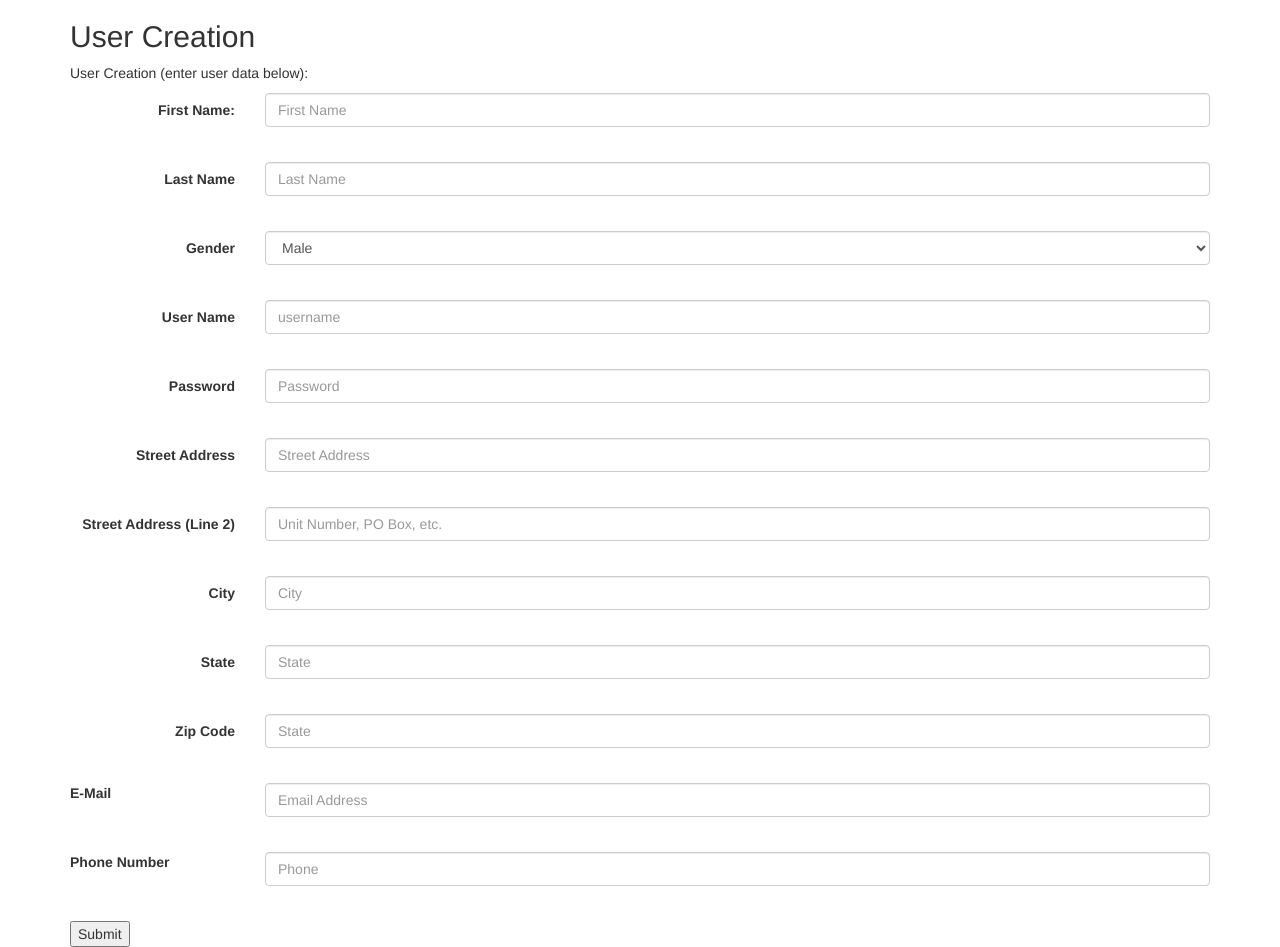
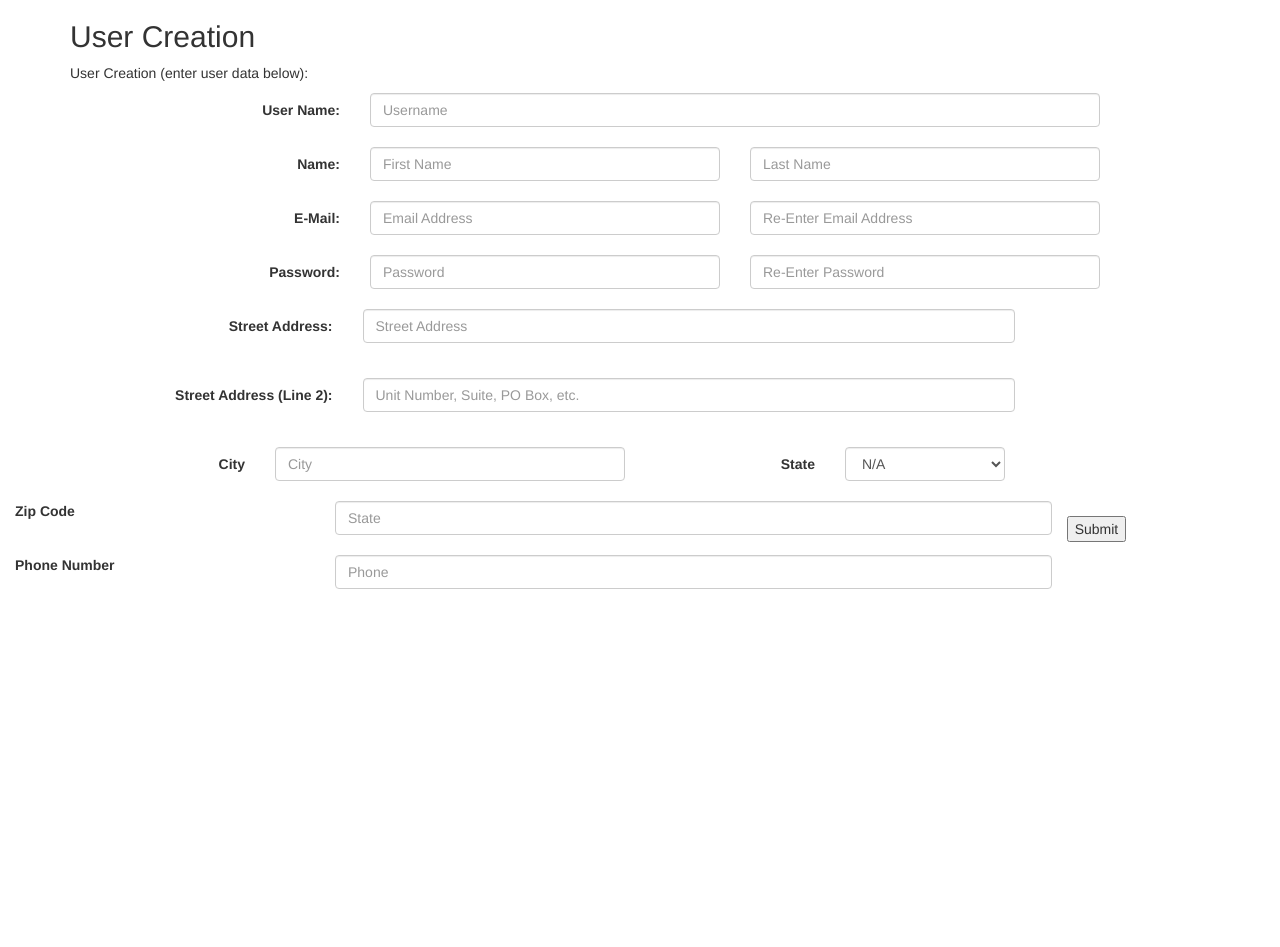
Before and after one commit to CodeBreakerz/adlister.dev, a PHP site: page /users.create.php in a window 1280 px wide. After the commit the page ends 589 px from the top, so only its background shows below. Run offline with PHP 8.4, Linux system fonts and the light colour scheme; some libraries are stand-ins or nearby versions.

Commit message:
Adding updated user creation screen files

```diff
--- a/public/users.create.php
+++ b/public/users.create.php
@@ -35,94 +35,156 @@
 			<p>User Creation (enter user data below):</p>
 
 		<form method="POST" action="" class="form-horizontal">
-			<div class="form-group">
-				<label for="first_name" class="control-label col-sm-2">First Name:</label>
-				<div class="col-sm-10">
-					<input type="text" name="first_name" placeholder="First Name" class="form-control"><br>
+			<div class="form-group-inline">
+				<label for="username" class="control-label col-sm-3">User Name:</label>
+				<div class="col-sm-8">
+					<input type="text" name="username" placeholder="Username" class="form-control"><br>
 				</div>
 			</div>
 
-			<div class="form-group">
-				<label for="last_name" class="control-label col-sm-2">Last Name</label>
-				<div class="col-sm-10">
+			<div class="form-group-inline">
+				<label for="first_name" class="control-label col-sm-3">Name:</label>
+				<div class="col-sm-4">
+					<input type="text" name="first_name" placeholder="First Name" class="form-control"><br>
+				</div>
+					<div class="col-sm-4">
 					<input type="text" name="last_name" placeholder="Last Name" class="form-control"><br>
 				</div>
 			</div>
 
-			<div class="form-group">
-				<label for="gender" class="control-label col-sm-2">Gender</label>
-					<div class="col-sm-10">
+			<!-- <div class="form-group">
+				<label for="gender" class="control-label col-sm-3">Gender</label>
+					<div class="col-sm-7">
 					<select class="form-control">
 						<option name="gender" value="Male" class="form-control">Male</option>
 						<option name="gender" value="Female" class="form-control">Female</option>
 					</select><br>
 				</div>
 			</div>
+ -->
 
-			<div class="form-group">
-				<label for="username" class="control-label col-sm-2">User Name</label>
-				<div class="col-sm-10">
-					<input type="text" name="username" placeholder="username" class="form-control"><br>
+			<div class="form-group-inline">
+				<label for="email" class="control-label col-sm-3">E-Mail:</label>
+				<div class="col-sm-4">
+					<input type="email" name="email" placeholder="Email Address" class="form-control"><br>
+				</div>
+
+				<div class="col-sm-4">
+					<input type="email" name="email_confirm" placeholder="Re-Enter Email Address" class="form-control"><br>
+				</div>
+			</div>
+
+			<div class="form-group-inline">
+				<label for="password" class="control-label col-sm-3">Password:</label>
+				<div class="col-sm-4">
+					<input type="password" name="password" placeholder="Password" class="form-control"><br>
+				</div>
+
+				<div class="col-sm-4">
+					<input type="password" name="password_confirm" placeholder="Re-Enter Password" class="form-control"><br>
 				</div>
 			</div>
 
 			<div class="form-group">
-				<label for="password" class="control-label col-sm-2">Password</label>
-				<div class="col-sm-10">
-					<input type="password" name="password" placeholder="Password" class="form-control"><br>
-				</div>
-			</div>
-
-			<div class="form-group">
-				<label for="address" class="control-label col-sm-2">Street Address</label>
-				<div class="col-sm-10">
+				<label for="address" class="control-label col-sm-3">Street Address:</label>
+				<div class="col-sm-7">
 					<input type="text" name="address" placeholder="Street Address" class="form-control"><br>
 				</div>
 			</div>
 
 			<div class="form-group">
-				<label for="address_line_2" class="control-label col-sm-2">Street Address (Line 2)</label>
-				<div class="col-sm-10">
-					<input type="text" name="address_line_2" placeholder="Unit Number, PO Box, etc." class="form-control"><br>
+				<label for="address_line_2" class="control-label col-sm-3">Street Address (Line 2):</label>
+				<div class="col-sm-7">
+					<input type="text" name="address_line_2" placeholder="Unit Number, Suite, PO Box, etc." class="form-control"><br>
 				</div>
 			</div>
 
-			<div class="form-group">
+			<div class="form-group-inline">
 				<label for="city" class="control-label col-sm-2">City</label>
-				<div class="col-sm-10">
+				<div class="col-sm-4">
 					<input type="text" name="city" placeholder="City" class="form-control"><br>
 				</div>
+
+				<label for="state" class="col-sm-2 control-label">State</label>
+				<div class="col-sm-2">
+					<select class="form-control" id="state" name="state">
+						<option value="">N/A</option>
+						<option value="AK">Alaska</option>
+						<option value="AL">Alabama</option>
+						<option value="AR">Arkansas</option>
+						<option value="AZ">Arizona</option>
+						<option value="CA">California</option>
+						<option value="CO">Colorado</option>
+						<option value="CT">Connecticut</option>
+						<option value="DC">District of Columbia</option>
+						<option value="DE">Delaware</option>
+						<option value="FL">Florida</option>
+						<option value="GA">Georgia</option>
+						<option value="HI">Hawaii</option>
+						<option value="IA">Iowa</option>
+						<option value="ID">Idaho</option>
+						<option value="IL">Illinois</option>
+						<option value="IN">Indiana</option>
+						<option value="KS">Kansas</option>
+						<option value="KY">Kentucky</option>
+						<option value="LA">Louisiana</option>
+						<option value="MA">Massachusetts</option>
+						<option value="MD">Maryland</option>
+						<option value="ME">Maine</option>
+						<option value="MI">Michigan</option>
+						<option value="MN">Minnesota</option>
+						<option value="MO">Missouri</option>
+						<option value="MS">Mississippi</option>
+						<option value="MT">Montana</option>
+						<option value="NC">North Carolina</option>
+						<option value="ND">North Dakota</option>
+						<option value="NE">Nebraska</option>
+						<option value="NH">New Hampshire</option>
+						<option value="NJ">New Jersey</option>
+						<option value="NM">New Mexico</option>
+						<option value="NV">Nevada</option>
+						<option value="NY">New York</option>
+						<option value="OH">Ohio</option>
+						<option value="OK">Oklahoma</option>
+						<option value="OR">Oregon</option>
+						<option value="PA">Pennsylvania</option>
+						<option value="PR">Puerto Rico</option>
+						<option value="RI">Rhode Island</option>
+						<option value="SC">South Carolina</option>
+						<option value="SD">South Dakota</option>
+						<option value="TN">Tennessee</option>
+						<option value="TX">Texas</option>
+						<option value="UT">Utah</option>
+						<option value="VA">Virginia</option>
+						<option value="VT">Vermont</option>
+						<option value="WA">Washington</option>
+						<option value="WI">Wisconsin</option>
+						<option value="WV">West Virginia</option>
+						<option value="WY">Wyoming</option>
+					</select>
+				</div>
+			</div>
 			</div>
 
-			<div class="form-group">
-				<label for="state" class="control-label col-sm-2">State</label>
-				<div class="col-sm-10">
-					<input type="text" name="state" placeholder="State" class="form-control"><br>
-				</div>
-			</div>
 
 			<div class="form-group">
-				<label for="zip_code" class="control-label col-sm-2">Zip Code</label>
-				<div class="col-sm-10">
+				<label for="zip_code" class="control-label col-sm-3">Zip Code</label>
+				<div class="col-sm-7">
 					<input type="text" name="zip_code" placeholder="State" class="form-control"><br>
 				</div>
 			</div>
 
-			<div class="form-group">
-				<label for="email" class="ontrol-label col-sm-2">E-Mail</label>
-				<div class="col-sm-10">
-					<input type="text" name="email" placeholder="Email Address" class="form-control"><br>
-				</div>
-			</div>
 
 			<div class="form-group">
-				<label for="phone" class="ontrol-label col-sm-2">Phone Number</label>
-				<div class="col-sm-10">
+				<label for="phone" class="control-label col-sm-3">Phone Number</label>
+				<div class="col-sm-7">
 					<input type="text" name="phone" placeholder="Phone" class="form-control"><br>
 				</div>
 			</div>
 
-			<input type="submit">
+			<div>
+				<input type="submit">
+			</div>
 		</form>
 
 
```
